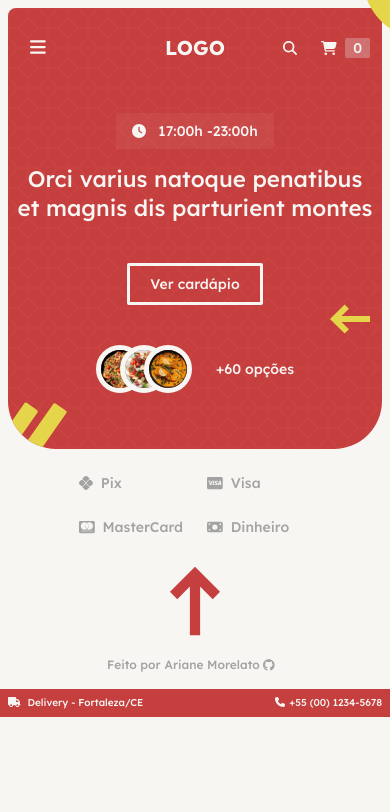
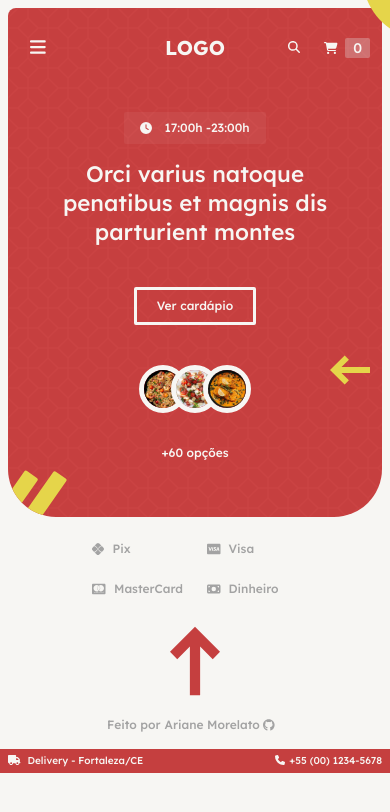
Before and after one commit to aridsm/food-app-2, a React (Vite) app: page / in a window 390 px wide. Shown: the top 812 px of the page. Built offline with nearby package versions, Linux system fonts and the light colour scheme.

Commit message:
fix: add grid menu responsivo

```diff
--- a/src/App.tsx
+++ b/src/App.tsx
@@ -76,7 +76,7 @@ function App() {
   };
 
   return (
-    <div className="min-h-screen relative overflow-hidden">
+    <div className="min-h-screen relative overflow-hidden flex">
       <Content />
       <Modal
         close={onCloseModal}
--- a/src/components/General/Layout.tsx
+++ b/src/components/General/Layout.tsx
@@ -8,7 +8,7 @@ const Layout: React.FC<{ children: ReactNode }> = ({ children }) => {
   return (
     <div>
       <SubHeaderTop />
-      <div className="flex flex-col min-h-screen h-full max-w-[980px] mx-auto px-2 py-4 ">
+      <div className="flex flex-col min-h-screen h-full md:max-w-[820px] xl:max-w-[980px] mx-auto px-2 py-4 ">
         <Header />
         <main className="flex-1 py-10">
           <ArcSvg className="absolute top-2/3 -left-[70px] rotate-90" />
--- a/src/components/Menu/Results.tsx
+++ b/src/components/Menu/Results.tsx
@@ -133,7 +133,7 @@ const Results: React.FC<{
   };
 
   return (
-    <div className="text-base">
+    <div className="md:text-base">
       <Pagination setPage={setPage} page={page} length={menuItemsList.length} />
 
       {(!!selectedCategories.length ||
@@ -167,15 +167,15 @@ const Results: React.FC<{
         </div>
       )}
 
-      <ul className="grid grid-cols-3 gap-16 border-b border-neutral-200 pb-10">
+      <ul className="grid grid-cols-2 sm:grid-cols-3 gap-2 sm:gap-4 lg:gap-8 xl:gap-16 border-b border-neutral-200 pb-10">
         {shownMenuItems.length > 0 &&
           shownMenuItems.map((item) => (
             <li key={item.id}>
               <button
-                className={`bg-neutral-50 p-3 rounded-md text-left w-fit ${classes.card}`}
+                className={`bg-neutral-50 p-1 sm:p-2 lg:p-3 rounded-md text-left w-fit ${classes.card}`}
                 onClick={() => openModalItemMenu(item)}
               >
-                <div className="w-full h-52 rounded-md overflow-hidden mb-3">
+                <div className="w-full sm:h-48 xl:h-56 rounded-md overflow-hidden mb-3">
                   <img
                     src={`/src/assets/imgs/imgs-menu/${item.imgPath}`}
                     alt={item.name}
@@ -183,15 +183,12 @@ const Results: React.FC<{
                   />
                 </div>
                 <p>{item.name}</p>
-                <p className="text-neutral-400 text-ellipsis overflow-hidden line-clamp-2 mb-5">
+                <p className="text-neutral-400 text-ellipsis overflow-hidden line-clamp-2 mb-5 mt-1">
                   {item.description}
                 </p>
                 <div className="flex items-center justify-between">
                   <div>{convertToCurrency(item.price)}</div>
-                  <div
-                    className="button p-0"
-                    style={{ padding: "0.4rem 1rem" }}
-                  >
+                  <div className="bg-red-theme rounded-sm text-white-beige hover:bg-red-hover px-3 py-1  sm:px-4 sm:py-[.4rem]">
                     Comprar
                   </div>
                 </div>
--- a/src/index.css
+++ b/src/index.css
@@ -13,7 +13,7 @@
 body {
   font-weight: 500;
   font-family: "Lexend Deca", sans-serif;
-  @apply text-neutral-600 text-sm md:text-base xl:text-lg 2xl:text-xl bg-white-beige min-h-screen;
+  @apply text-neutral-600 text-xs sm:text-sm md:text-base xl:text-lg 2xl:text-xl bg-white-beige min-h-screen;
 }
 
 button,
--- a/src/routes/Content.tsx
+++ b/src/routes/Content.tsx
@@ -11,7 +11,7 @@ const Content: React.FC = () => {
   const cart = useAppSelector((state) => state.cart);
 
   return (
-    <div>
+    <div className="w-full">
       <Routes>
         <Route path="/" element={<Home />} />
         <Route
--- a/src/routes/pages/Home/Home.module.css
+++ b/src/routes/pages/Home/Home.module.css
@@ -7,11 +7,7 @@
 }
 
 .imgsOptions img + img {
-  @apply -ml-6;
-}
-
-.imgsOptions p {
-  @apply ml-6;
+  @apply -ml-4;
 }
 
 .container {
--- a/src/routes/pages/Home/Home.tsx
+++ b/src/routes/pages/Home/Home.tsx
@@ -11,7 +11,7 @@ import HomeMobile from "./HomeMobile.tsx";
 
 const Home: React.FC = () => {
   return (
-    <>
+    <div className="w-full">
       <div className="hidden xl:flex flex-col xl:flex-row h-full w-full">
         <SubHeaderTop className="block xl:hidden" />
         <div className={`hidden xl:block bg-red-theme w-[47%] relative`}>
@@ -50,8 +50,8 @@ const Home: React.FC = () => {
         </div>
         <ArcSvg className="xl:hidden absolute -left-[40px] bottom-[15%]  rotate-90 -z-10" />
       </div>
-      <HomeMobile className="flex xl:hidden" />
-    </>
+      <HomeMobile className="flex xl:hidden w-full" />
+    </div>
   );
 };
 
--- a/src/routes/pages/Home/HomeMobile.tsx
+++ b/src/routes/pages/Home/HomeMobile.tsx
@@ -22,9 +22,9 @@ import {
 
 const HomeMobile: React.FC<{ className?: string }> = ({ className }) => {
   return (
-    <div className={`${className} flex flex-col h-full w-full pt-2`}>
+    <div className={`${className} flex flex-col h-full w-screen pt-2`}>
       <div
-        className={`${classes.container} px-2 overflow-hidden relative rounded-t-lg rounded-b-[3rem] text-white-beige flex flex-col items-center mx-2`}
+        className={`${classes.container} flex-1 px-2 overflow-hidden relative rounded-t-lg rounded-b-[3rem] text-white-beige flex flex-col items-center mx-2`}
       >
         <ArrowSvg className="absolute w-16 h-10 md:w-24 md:h-16 lg:w-32 lg:h-28 right-0 md:right-16 bottom-1/4 md:bottom-1/3 text-mostard rotate-90" />
         <div className="flex gap-2 sm:gap-4 items-end rotate-[35deg] absolute -bottom-6 left-0">
@@ -32,25 +32,29 @@ const HomeMobile: React.FC<{ className?: string }> = ({ className }) => {
           <div className="w-4 h-20 sm:w-8 sm:h-28 bg-mostard rounded-sm"></div>
         </div>
         <Header className=" text-white-beige py-6 max-w-[900px] w-full" />
-        <div className="w-fit text-center md:text-left max-w-[450px] md:max-w-[550px] lg:max-w-[750px] pt-6 lg:pt-10 pb-14 md:pb-20 lg:pb-24 self-center relative">
+        <div className="w-fit flex flex-col text-center md:text-left max-w-[450px] md:max-w-[550px] lg:max-w-[750px] pt-6 lg:pt-10 pb-14 md:pb-20 lg:pb-24 self-center relative">
           <p className=" bg-white-beige/[.05] text-white-beige justify-center w-fit mx-auto md:mx-0 rounded-sm py-2 px-4 mb-4 flex items-center ">
             <FontAwesomeIcon icon={faClock} className="mr-3" />
             <time>17:00</time>h - <time>23:00</time>h
           </p>
-          <h2 className=" text-[1.4rem] sm:text-[1.875rem] md:text-[2.25rem] lg:text-[3rem] leading-[130%] relative">
+          <h2 className=" px-6 md:px-0 text-[1.4rem] sm:text-[1.875rem] md:text-[2.25rem] lg:text-[3rem] leading-[130%] relative">
             Orci varius natoque penatibus et magnis dis parturient montes
           </h2>
-          <div className="mt-10 md:mt-16 lg:mt-20 gap-10 md:gap-16 items-center flex flex-col md:flex-row">
+          <div className="mt-10 md:mt-16 lg:mt-20 gap-10 md:gap-16 items-center flex flex-col md:flex-row w-full">
             <NavLink
               to="/menu"
               className={`py-2 px-5 sm:py-3 sm:px-7 lg:py-4 lg:px-9 mx-auto md:mx-0 rounded-sm text-white-beige hover:bg-red-hover border-[3px] border-white-beige relative self-start`}
             >
               Ver cardápio
             </NavLink>
-            <div className={`flex items-center ${classes.imgsOptions}`}>
-              <img src={img1} />
-              <img src={img2} />
-              <img src={img3} />
+            <div
+              className={`flex flex-col gap-8 md:flex-row items-center ${classes.imgsOptions}`}
+            >
+              <div className="flex items-center md:ml-6">
+                <img src={img1} />
+                <img src={img2} />
+                <img src={img3} />
+              </div>
               <p>+60 opções</p>
             </div>
           </div>
```
